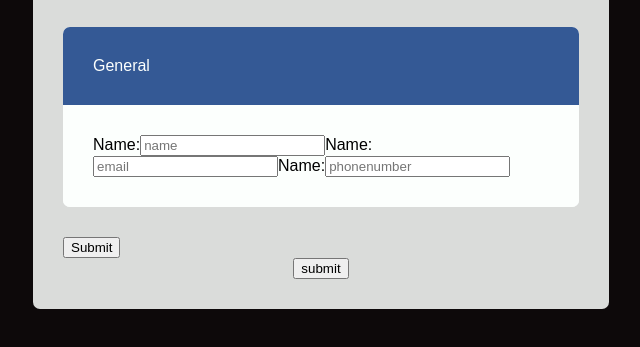
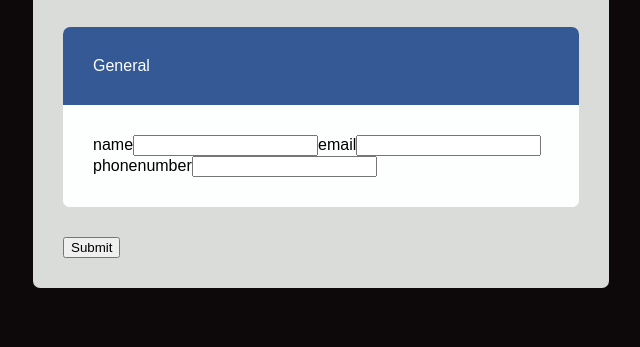
Before and after one commit to aagraston/cv-app, a React app: page / in a window 1280 px wide. Shown: the part 61-408 px from the top of the page, without its empty margins (319-959 px from the left). Built offline with nearby package versions, Linux system fonts and the light colour scheme.

Commit message:
refactored form element, any number of inputs

```diff
--- a/package.json
+++ b/package.json
@@ -43,6 +43,7 @@
     "eslint-plugin-react": "^7.29.4",
     "html-loader": "^3.1.0",
     "react": "^17.0.2",
-    "react-dom": "^17.0.2"
+    "react-dom": "^17.0.2",
+    "uniqid": "^5.4.0"
   }
 }
--- a/src/components/GeneralForm.js
+++ /dev/null
@@ -1,23 +0,0 @@
-import React from 'react'
-
-const GeneralForm = (props) => {
-  const { header, name, email, phoneNumber } = props
-
-  return (
-    <div className="form-section">
-      <div className="form-header">{header}</div>
-      <div className="form-input-body">
-        <label htmlFor="name-input">Name:</label>
-        <input type="text" id="name-input" placeholder="name" />
-
-        <label htmlFor="email-input">Name:</label>
-        <input type="text" id="email-input" placeholder="email" />
-
-        <label htmlFor="phone-input">Name:</label>
-        <input type="text" id="phone-input" placeholder="phonenumber" />
-      </div>
-    </div>
-  )
-}
-
-export default GeneralForm
--- /dev/null
+++ b/src/components/InputForm.js
@@ -0,0 +1,30 @@
+import React from 'react'
+import uniqid from 'uniqid'
+
+const InputForm = (props) => {
+  const { header, inputFields } = props
+
+  const inputFieldJSX = []
+
+  inputFields.forEach((element) => {
+    console.log(element)
+    inputFieldJSX.push(
+      <label htmlFor={element + `-input`} key={uniqid()}>
+        {element}
+      </label>
+    )
+    inputFieldJSX.push(
+      <input key={uniqid()} type="text" name={element + `-input`} />
+    )
+  })
+
+  console.log(inputFields)
+  return (
+    <div className="form-section">
+      <div className="form-header">{header}</div>
+      <div className="form-input-body">{inputFieldJSX}</div>
+    </div>
+  )
+}
+
+export default InputForm
--- a/src/html/index.html
+++ b/src/html/index.html
@@ -17,9 +17,6 @@
           <div class="form-input-body"></div>
         </div>
       </div>
-      <div class="buttons-container-div">
-        <input type="button" value="submit" />
-      </div>
     </div>
   </body>
 </html>
--- a/src/js/app.js
+++ b/src/js/app.js
@@ -1,5 +1,5 @@
 import React, { Component } from 'react'
-import GeneralForm from '../components/GeneralForm'
+import InputForm from '../components/InputForm'
 
 class App extends Component {
   constructor() {
@@ -29,10 +29,15 @@ class App extends Component {
             <h2>Please Supply your Details</h2>
           </div>
           <div className="form-section">
-            <GeneralForm header="General" />
+            <InputForm
+              header="General"
+              inputFields={['name', 'email', 'phonenumber']}
+            />
           </div>
           <form onSubmit={this.onSubmitForms}>
-            <button type="submit">Submit</button>
+            <div className="buttons-container-div">
+              <button type="submit">Submit</button>
+            </div>
           </form>
         </div>
       )
```
Also changed, not shown: 1 other file.
